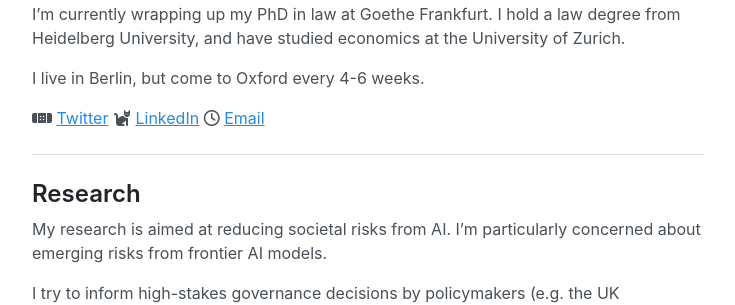
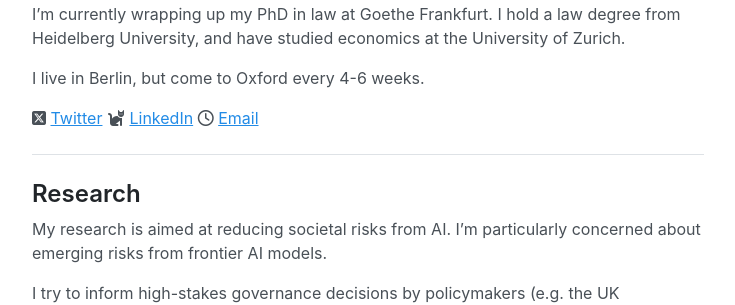
Before and after one commit to jonasschuett/jonasschuett.github.io, a Jekyll site: the page built from _posts/2020-04-04-introduction.md, in a window 1280 px wide. Shown: the part 882-1187 px from the top of the page, without its empty margins (272-1007 px from the left). Built offline with Jekyll 4.4.1, drawn with Linux system fonts in a browser that asks for light colours; nearby versions of some CDN libraries.

Commit message:
Update 2020-04-04-introduction.md

```diff
--- a/_posts/2020-04-04-introduction.md
+++ b/_posts/2020-04-04-introduction.md
@@ -14,7 +14,7 @@ I’m currently wrapping up my PhD in law at Goethe Frankfurt. I hold a law degr
 
 I live in Berlin, but come to Oxford every 4-6 weeks.
 
-<i class="fas fa-band-aid"></i> [Twitter](https://twitter.com/jonasschuett) <i class="fas fa-cat"></i> [LinkedIn](https://www.linkedin.com/in/jonasschuett) <i class="far fa-clock"></i> [Email](mailto:jonas.schuett@governance.ai)
+<i class="fa-brands fa-square-x-twitter"></i> [Twitter](https://twitter.com/jonasschuett) <i class="fas fa-cat"></i> [LinkedIn](https://www.linkedin.com/in/jonasschuett) <i class="far fa-clock"></i> [Email](mailto:jonas.schuett@governance.ai)
 
 ---
 
```
